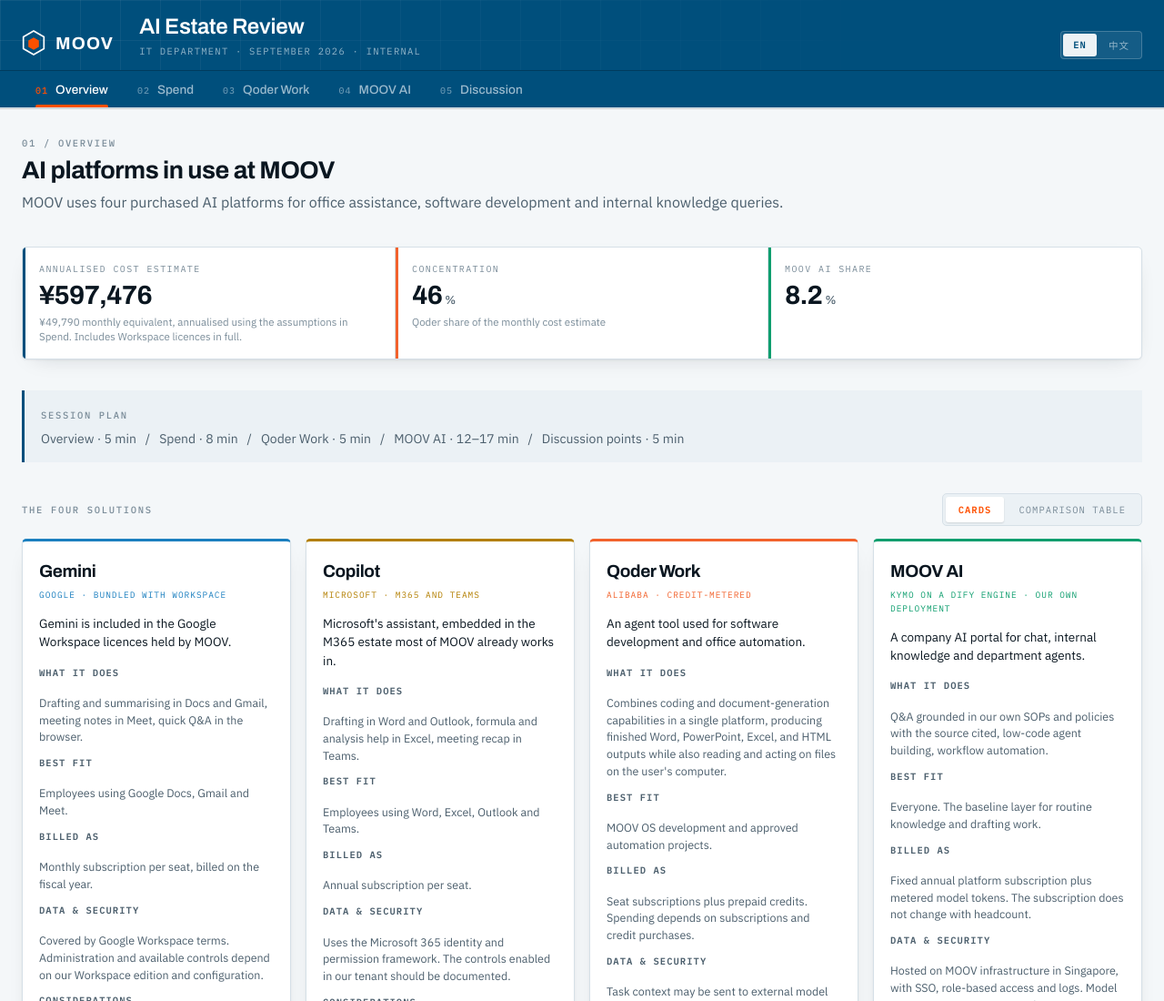
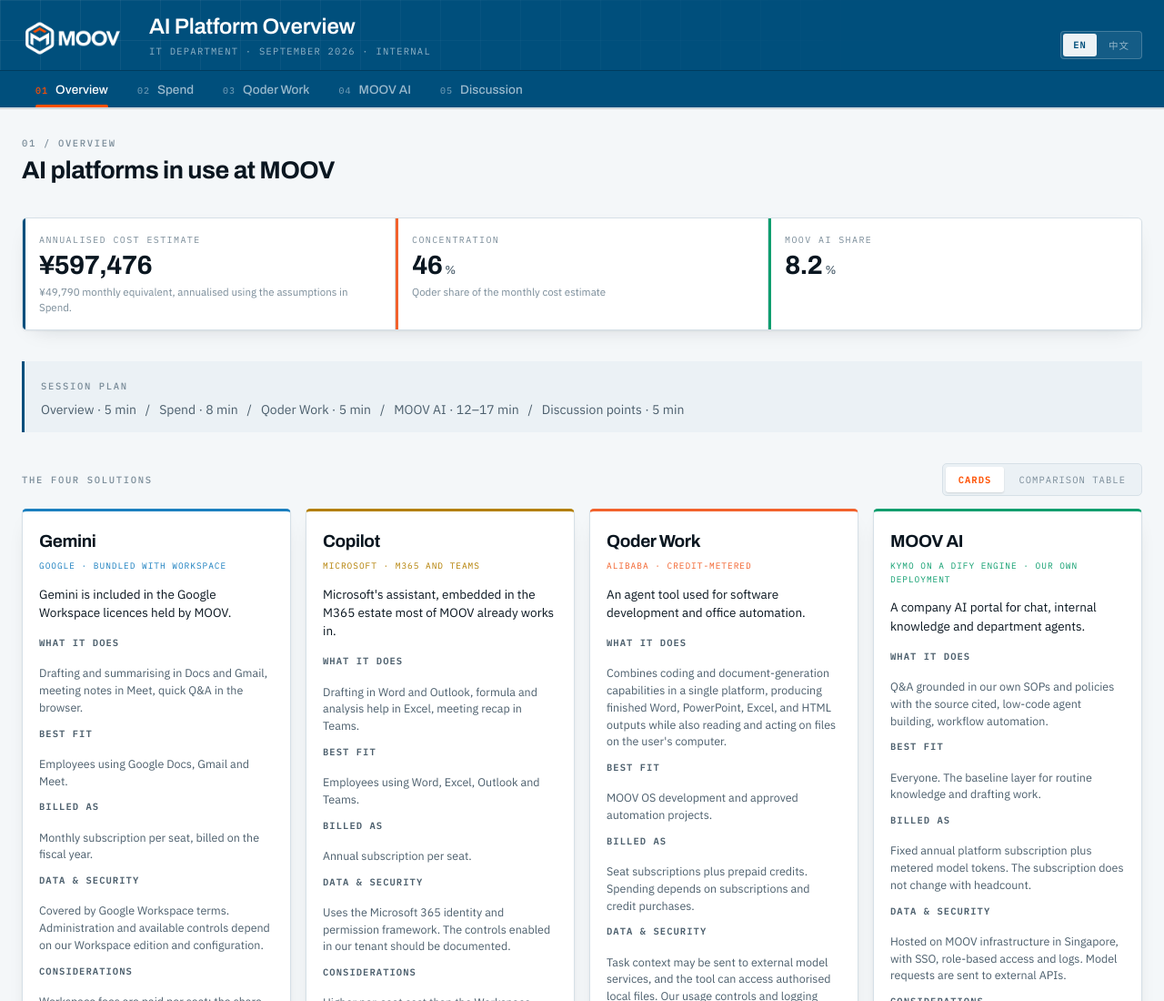
Before and after one commit to MOOV-LOGISTICS/MOOV-AI, a plain HTML site: page index.html in a window 1280 px wide. Shown: the top 1100 px of the page at 91% size. Drawn offline with Linux system fonts and the light colour scheme.

Commit message:
Update presentation logo and title

```diff
--- a/index.html
+++ b/index.html
@@ -1,5 +1,5 @@
 <!doctype html><html><head><meta charset=utf8><meta name=viewport content="width=device-width,initial-scale=1"><style>:root{color-scheme:light}body{margin:0;padding:0;font:14px -apple-system,BlinkMacSystemFont,sans-serif;background:#faf9f5;color:#141413}img{max-width:100%}[hidden]:not([hidden=until-found i]){display:none!important}</style><style>.spend-views{gap:12px;flex-wrap:wrap}.spend-views .vswitch{flex-wrap:wrap}.calc-row input[type=number]{width:100%;padding:9px 10px;border:1px solid var(--rule-2);border-radius:4px;background:var(--panel);color:var(--ink);font:inherit}.budget-total{padding:16px;margin-top:20px;background:var(--panel-2);border-radius:4px}.budget-total strong{font-size:24px}#sp-monthly td{font-size:14px}#sp-forecast .calc-inputs{min-width:0}.spend-views .segb{font-size:13px} .co-n>span{display:block}</style></head><body>
-<title>MOOV AI Estate Review</title>
+<title>MOOV AI Platform Overview</title>
 <link rel="preconnect" href="https://fonts.googleapis.com">
 <link rel="preconnect" href="https://fonts.gstatic.com" crossorigin>
 <link rel="stylesheet" href="https://fonts.googleapis.com/css2?family=Archivo:wght@500;600;700&family=IBM+Plex+Mono:wght@400;500;600&family=IBM+Plex+Sans:wght@400;450;500;600&display=swap">
@@ -85,10 +85,8 @@
 }
 .cmd-in{position:relative; max-width:1280px; margin:0 auto; padding:16px 24px 0;
   display:flex; flex-wrap:wrap; align-items:flex-end; gap:16px 28px}
-.brandmark{display:flex; align-items:center; gap:11px; padding-bottom:14px}
-.hexmark{width:26px; height:29px; flex:none}
-.wordmark{font-family:Archivo,sans-serif; font-weight:700; font-size:19px;
-  letter-spacing:.06em; color:#fff}
+.brandmark{display:flex; align-items:center; padding-bottom:14px}
+.brandmark img{width:112px; height:auto; display:block; flex:none}
 .title-block{padding-bottom:12px; margin-right:auto}
 .title-block h1{font-family:Archivo,sans-serif; font-size:clamp(19px,2.3vw,24px);
   font-weight:600; letter-spacing:-.01em; margin:0; color:#fff}
@@ -225,14 +223,10 @@
 <header class="cmd">
   <div class="cmd-in">
     <div class="brandmark">
-      <svg class="hexmark" viewBox="0 0 26 29" aria-hidden="true">
-        <path d="M13 1 24.3 7.5v13L13 27 1.7 20.5v-13z" fill="none" stroke="#fff" stroke-width="1.7"/>
-        <path d="M13 8.2 18.8 11.6v6.8L13 21.8 7.2 18.4v-6.8z" fill="#FE5000"/>
-      </svg>
-      <span class="wordmark">MOOV</span>
+      <img src="assets/moov-logo.png" alt="MOOV">
     </div>
     <div class="title-block">
-      <h1>AI Estate Review</h1>
+      <h1>AI Platform Overview</h1>
       <div class="meta">IT Department &middot; September 2026 &middot; Internal</div>
     </div>
     <div class="hdr-tools">
@@ -262,13 +256,12 @@
   <div class="sec-head">
     <span class="eyebrow">01 / Overview</span>
     <h2>AI platforms in use at MOOV</h2>
-    <p class="lead">MOOV uses four purchased AI platforms for office assistance, software development and internal knowledge queries.</p>
   </div>
 
   <div class="readouts r3">
     <div class="ro"><span class="bar" style="background:var(--brand)"></span>
       <div class="k">Annualised cost estimate</div><div class="v">&yen;597,476</div>
-      <div class="n">¥49,790 monthly equivalent, annualised using the assumptions in Spend. Includes Workspace licences in full.</div></div>
+      <div class="n">¥49,790 monthly equivalent, annualised using the assumptions in Spend.</div></div>
     <div class="ro"><span class="bar" style="background:var(--s2)"></span>
       <div class="k">Concentration</div><div class="v">46<span class="u">%</span></div>
       <div class="n">Qoder share of the monthly cost estimate</div></div>
@@ -1618,7 +1611,7 @@
 <script>
 (function(){
   var DICT = new Map([
-[`AI Estate Review`,`AI 应用盘点`],
+[`AI Platform Overview`,`AI 平台概览`],
 [`<span class="ix">01</span>Overview`,`<span class="ix">01</span>总览`],
 [`<span class="ix">02</span>Spend`,`<span class="ix">02</span>支出`],
 [`<span class="ix">03</span>Qoder Work`,`<span class="ix">03</span>Qoder Work`],
@@ -2050,7 +2043,7 @@
 
 DICT.set("AI platforms in use at MOOV","MOOV 现有 AI 平台");
 DICT.set("Annualised cost estimate","年化成本估算");
-DICT.set("¥49,790 monthly equivalent, annualised using the assumptions in Spend. Includes Workspace licences in full.","按 Spend 页披露的假设折算为每月 ¥49,790，再进行年化。包含 Workspace 许可证全额费用。");
+DICT.set("¥49,790 monthly equivalent, annualised using the assumptions in Spend.","按 Spend 页披露的假设折算为每月 ¥49,790，再进行年化。");
 DICT.set("Assigned seats","已分配席位");
 DICT.set("Gemini is included in the Google Workspace licences held by MOOV.","MOOV 采购的 Google Workspace 许可证包含 Gemini。");
 DICT.set("Covered by Google Workspace terms. Administration and available controls depend on our Workspace edition and configuration.","适用 Google Workspace 条款；管理能力取决于采购版本及实际配置。");
@@ -2078,7 +2071,7 @@
 DICT.set("For discussion: which costs remain in the central IT budget, which are allocated to business projects, and who approves additional credit purchases.","讨论重点：哪些费用由 IT 统一承担，哪些归入业务项目，以及追加额度由谁审批。");
 DICT.set("Monthly cost equivalent by vendor","各供应商月度等值成本");
 DICT.set("Amounts are shown as RMB monthly equivalents: Gemini at USD/CNY 7.10; Copilot and MOOV AI annual fees divided by 12; Qoder net payments averaged across April–August. These are different cost bases, not a consolidated actual-spend statement.","统一折算为人民币月度等值：Gemini 按美元兑人民币 7.10；Copilot 和 MOOV AI 年费除以 12；Qoder 按 4–8 月净付款均值。这些口径不同，并非累计实付汇总。");
-DICT.set("¥597,476 annualised under these assumptions. MOOV AI includes its platform subscription only; Workspace licences are included in full.","按上述假设年化为 ¥597,476。MOOV AI 仅计平台订阅；Workspace 许可证计入全额。");
+DICT.set("¥597,476 annualised under these assumptions. MOOV AI includes its platform subscription only.","按上述假设年化为 ¥597,476。MOOV AI 仅计平台订阅。");
 DICT.set("Net payments were <strong>¥114,897</strong> from April to August 2026, averaging <strong>¥22,979 per month</strong>. Payments include subscriptions and credit top-ups; credit consumption and remaining balances require a separate usage record.","2026 年 4–8 月净付款 <strong>¥114,897</strong>，月均 <strong>¥22,979</strong>。付款包含订阅和额度充值；实际消耗及余额需结合用量记录单独核对。");
 DICT.set("At 300 users and 100 conversations per user per month, the qwen-plus scenario adds approximately ¥213/month in model fees. This excludes infrastructure, operations and knowledge maintenance.","按 300 人、每人每月 100 次对话计算，qwen-plus 情景下模型费用约增加 ¥213/月，不含基础设施、运维和知识维护费用。");
 DICT.set("Match the tool to the task","按任务选择工具");
@@ -2148,7 +2141,6 @@
 DICT.set("4 reported on the enterprise home page; selected demo agents below","企业首页记录为 4 个；下方展示部分演示 Agent");
 DICT.set("Confirmed by the vendor","已由供应商确认");
 DICT.set("Source: Qoder order ledger. Reported net payments are ¥114,897. The ledger also records ¥7,965 in discounts and a ¥1,500 refund; confirm their treatment in the category totals. Nine voided orders are excluded.","来源：Qoder 订单台账。所列净付款为 ¥114,897；台账另记录折扣 ¥7,965 及退款 ¥1,500，需核对其在分类汇总中的处理方式。已排除九笔作废订单。");
-DICT.set("MOOV uses four purchased AI platforms for office assistance, software development and internal knowledge queries.","MOOV 已采购四套 AI 平台，分别用于办公辅助、软件开发及内部知识查询。");
 DICT.set("Employees using Google Docs, Gmail and Meet.","使用 Google Docs、Gmail 和 Meet 的员工。");
 DICT.set("Workspace fees are paid per seat; the share attributable specifically to Gemini has not been separated.","Workspace 按席位付费，尚未单独拆分 Gemini 对应的费用。");
 DICT.set("Intended for knowledge queries and workflow configuration. Two knowledge bases are currently reported.","主要用于知识查询及工作流配置，目前记录有两个知识库。");
@@ -2266,7 +2258,7 @@
     }
     document.querySelectorAll("[data-copy-en]").forEach(function(el){el.textContent=el.getAttribute(lang === "zh"?"data-copy-zh":"data-copy-en");});
     root.lang = lang;
-    document.title = lang === 'zh' ? 'MOOV AI \u5e94\u7528\u76d8\u70b9' : 'MOOV AI Estate Review';
+    document.title = lang === 'zh' ? 'MOOV AI \u5e73\u53f0\u6982\u89c8' : 'MOOV AI Platform Overview';
     enBtn.setAttribute('aria-pressed', lang === 'en' ? 'true' : 'false');
     zhBtn.setAttribute('aria-pressed', lang === 'zh' ? 'true' : 'false');
     if (typeof window.__recalc === 'function') window.__recalc();
```
Also changed, not shown: assets/moov-logo.png (added), assets/moov-mark.png (added).
